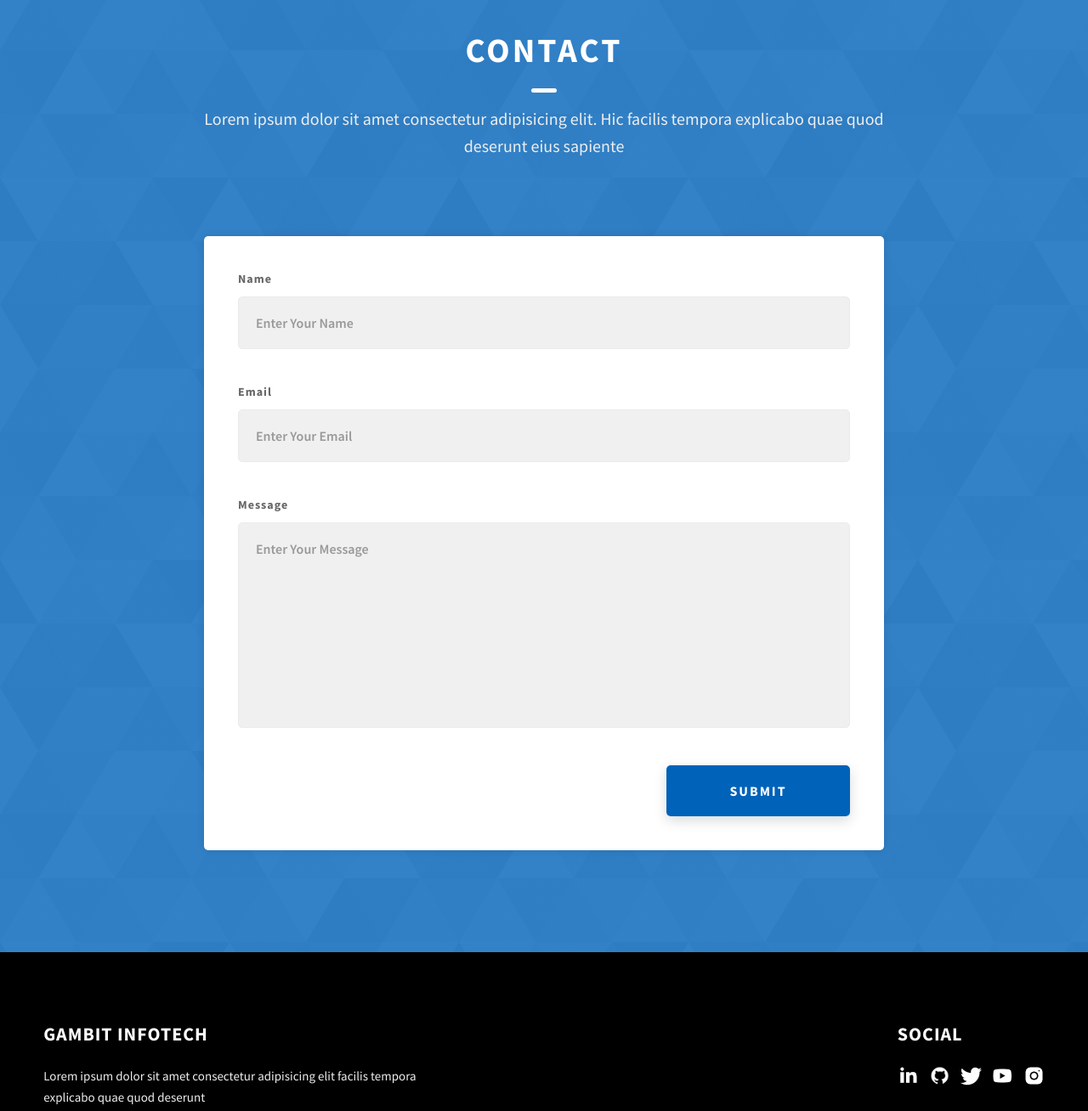
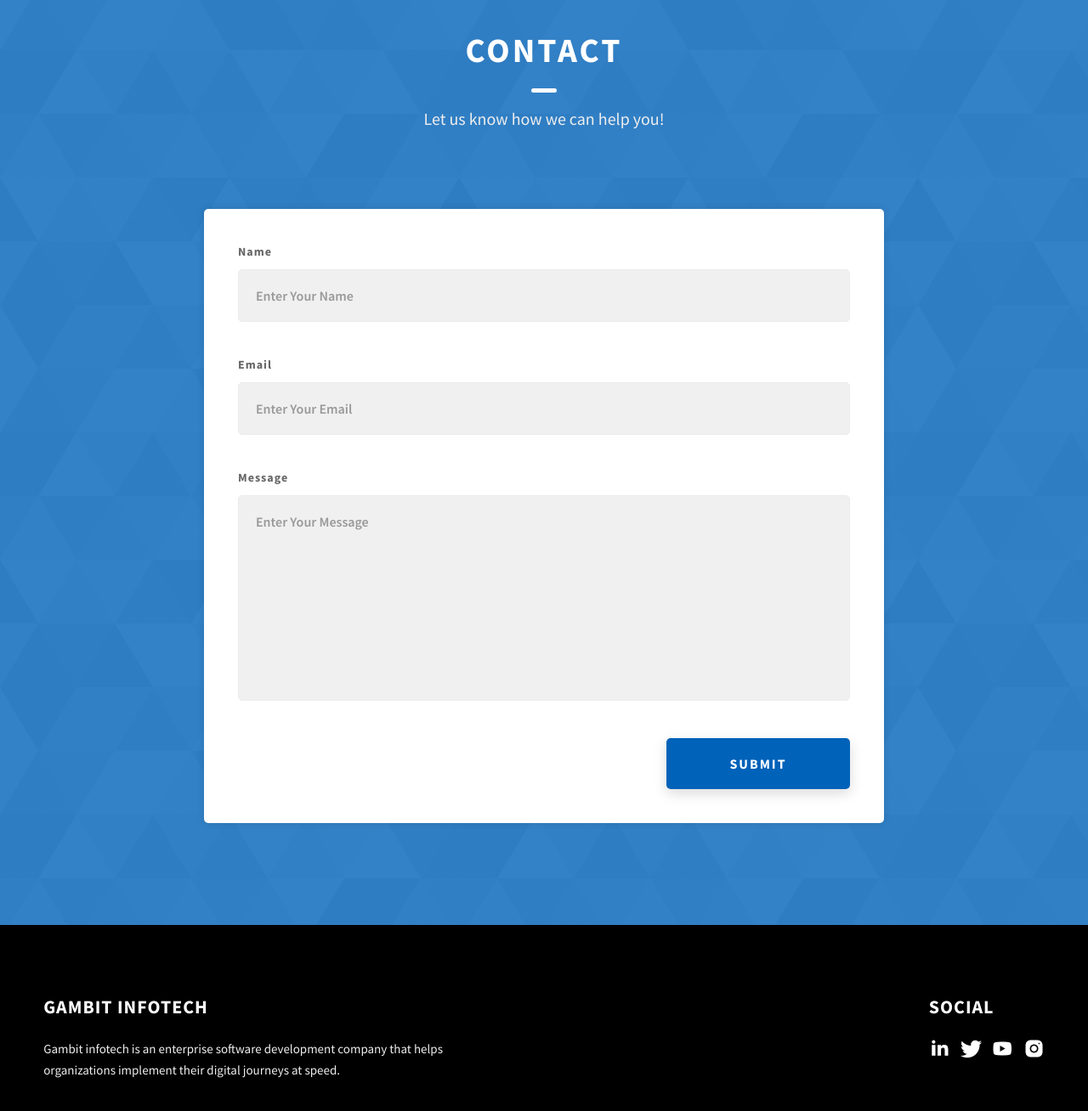
Before and after one commit to bibinvc/cmp, a website: page index.html in a window 1280 px wide. Shown: the part 3800-5108 px from the top of the page at 85% size. Drawn offline with Linux system fonts and the light colour scheme.

Commit message:
Update index.html

```diff
--- a/index.html
+++ b/index.html
@@ -61,7 +61,7 @@
           </li>
 
           <li class="header__sm-menu-link">
-            <a href="./index.html#projects"> Projects </a>
+            <a href="./index.html#projects"> Services </a>
           </li>
 
           <li class="header__sm-menu-link">
@@ -276,8 +276,7 @@
       <h2 class="heading heading-sec heading-sec__mb-med">
         <span class="heading-sec__main heading-sec__main--lt">Contact</span>
         <span class="heading-sec__sub heading-sec__sub--lt">
-          Lorem ipsum dolor sit amet consectetur adipisicing elit. Hic facilis
-          tempora explicabo quae quod deserunt eius sapiente
+          Let us know how we can help you!
         </span>
       </h2>
       <div class="contact__form-container">
@@ -312,19 +311,19 @@
             <span>Social</span>
           </h2>
           <div class="main-footer__social-cont">
-            <a target="_blank" rel="noreferrer" href="#">
+            <a target="_blank" rel="noreferrer" href="https://www.linkedin.com/company/gambit-infotech/">
               <img class="main-footer__icon" src="./assets/png/linkedin-ico.png" alt="icon" />
             </a>
-            <a target="_blank" rel="noreferrer" href="#">
+            <!-- <a target="_blank" rel="noreferrer" href="#">
               <img class="main-footer__icon" src="./assets/png/github-ico.png" alt="icon" />
-            </a>
+            </a> -->
             <a target="_blank" rel="noreferrer" href="#">
               <img class="main-footer__icon" src="./assets/png/twitter-ico.png" alt="icon" />
             </a>
             <a target="_blank" rel="noreferrer" href="#">
               <img class="main-footer__icon" src="./assets/png/yt-ico.png" alt="icon" />
             </a>
-            <a target="_blank" rel="noreferrer" href="#">
+            <a target="_blank" rel="noreferrer" href="ttps://www.instagram.com/gambit_infotech/">
               <img class="main-footer__icon main-footer__icon--mr-none" src="./assets/png/insta-ico.png" alt="icon" />
             </a>
           </div>
@@ -332,8 +331,8 @@
         <div class="main-footer__row main-footer__row-2">
           <h4 class="heading heading-sm text-lt">Gambit infotech</h4>
           <p class="main-footer__short-desc">
-            Lorem ipsum dolor sit amet consectetur adipisicing elit facilis
-            tempora explicabo quae quod deserunt
+            Gambit infotech is an enterprise software development company that helps organizations implement their
+            digital journeys at speed.
           </p>
         </div>
       </div>
@@ -341,7 +340,7 @@
       <!-- If you give me some credit or shoutout here by linking to my website, then it will be a big thing for me and will help me a lot :) -->
       <div class="main-footer__lower">
         &copy; Copyright 2021. Made by
-        <a rel="noreferrer" target="_blank" href="https://rammaheshwari.com">Gambit infotech</a>
+        <a rel="noreferrer" target="_blank" href="https://gambitinfotech.com/">Gambit infotech</a>
       </div>
     </div>
   </footer>
```
